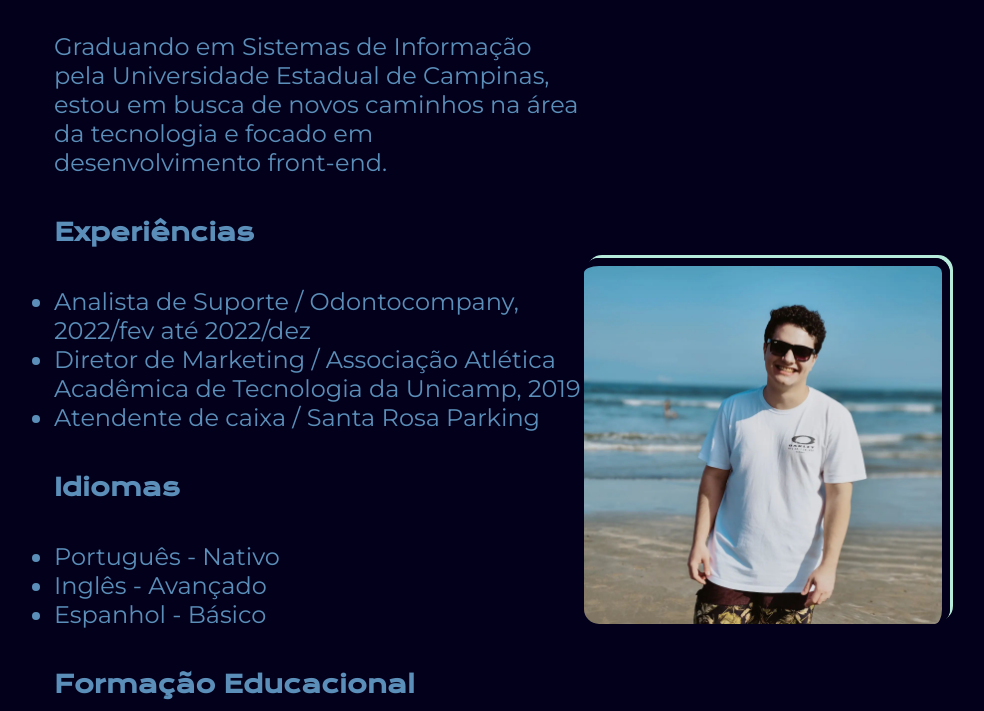
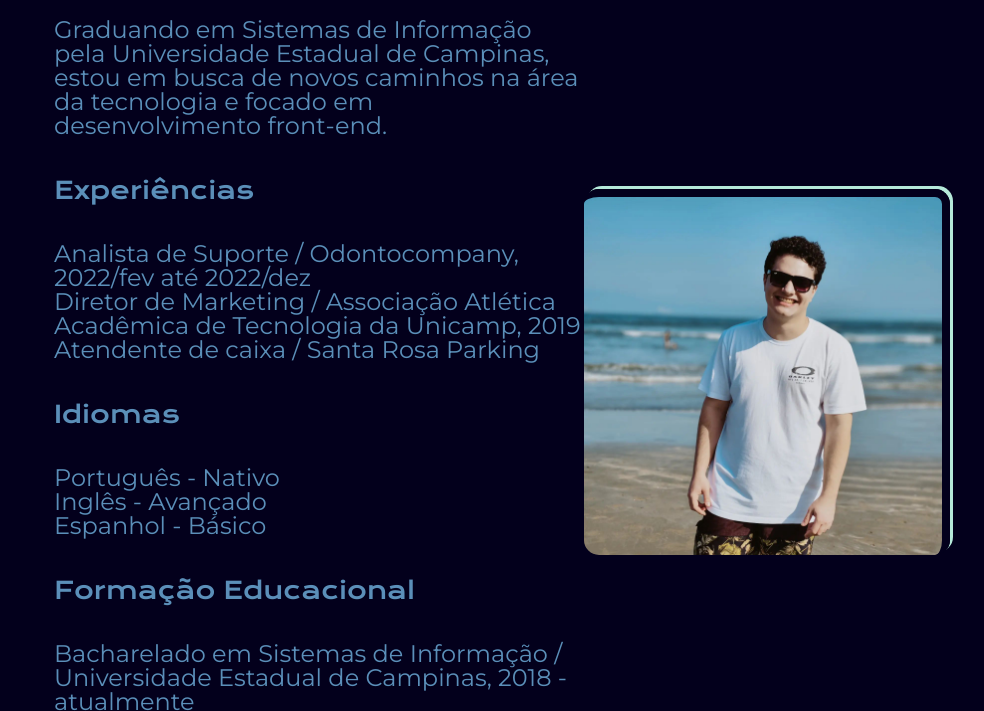
Before and after one commit to PedroHAMartins/pedrohamartins.github.io, a plain HTML site: page curriculo.html in a window 1280 px wide. Shown: the part 230-941 px from the top of the page, without its empty margins (138-1122 px from the left). Drawn offline with nearby package versions, Linux system fonts and the light colour scheme.

Commit message:
Added reset.css

```diff
--- a/curriculo.html
+++ b/curriculo.html
@@ -5,6 +5,7 @@
     <meta http-equiv="X-UA-Compatible" content="IE=edge">
     <meta name="viewport" content="width=device-width, initial-scale=1.0">
     <title>Currículo</title>
+    <link rel="stylesheet" href="style/reset.css">
     <link rel="stylesheet" href="style/style.css">
 </head>
 <body>
--- /dev/null
+++ b/style/reset.css
@@ -0,0 +1,48 @@
+/* http://meyerweb.com/eric/tools/css/reset/
+   v2.0 | 20110126
+   License: none (public domain)
+*/
+
+html, body, div, span, applet, object, iframe,
+h1, h2, h3, h4, h5, h6, p, blockquote, pre,
+a, abbr, acronym, address, big, cite, code,
+del, dfn, em, img, ins, kbd, q, s, samp,
+small, strike, strong, sub, sup, tt, var,
+b, u, i, center,
+dl, dt, dd, ol, ul, li,
+fieldset, form, label, legend,
+table, caption, tbody, tfoot, thead, tr, th, td,
+article, aside, canvas, details, embed,
+figure, figcaption, footer, header, hgroup,
+menu, nav, output, ruby, section, summary,
+time, mark, audio, video {
+	margin: 0;
+	padding: 0;
+	border: 0;
+	font-size: 100%;
+	font: inherit;
+	vertical-align: baseline;
+}
+/* HTML5 display-role reset for older browsers */
+article, aside, details, figcaption, figure,
+footer, header, hgroup, menu, nav, section {
+	display: block;
+}
+body {
+	line-height: 1;
+}
+ol, ul {
+	list-style: none;
+}
+blockquote, q {
+	quotes: none;
+}
+blockquote:before, blockquote:after,
+q:before, q:after {
+	content: '';
+	content: none;
+}
+table {
+	border-collapse: collapse;
+	border-spacing: 0;
+}
```
Also changed, not shown: about.html (+1 -0 lines), index.html (+1 -0 lines).
